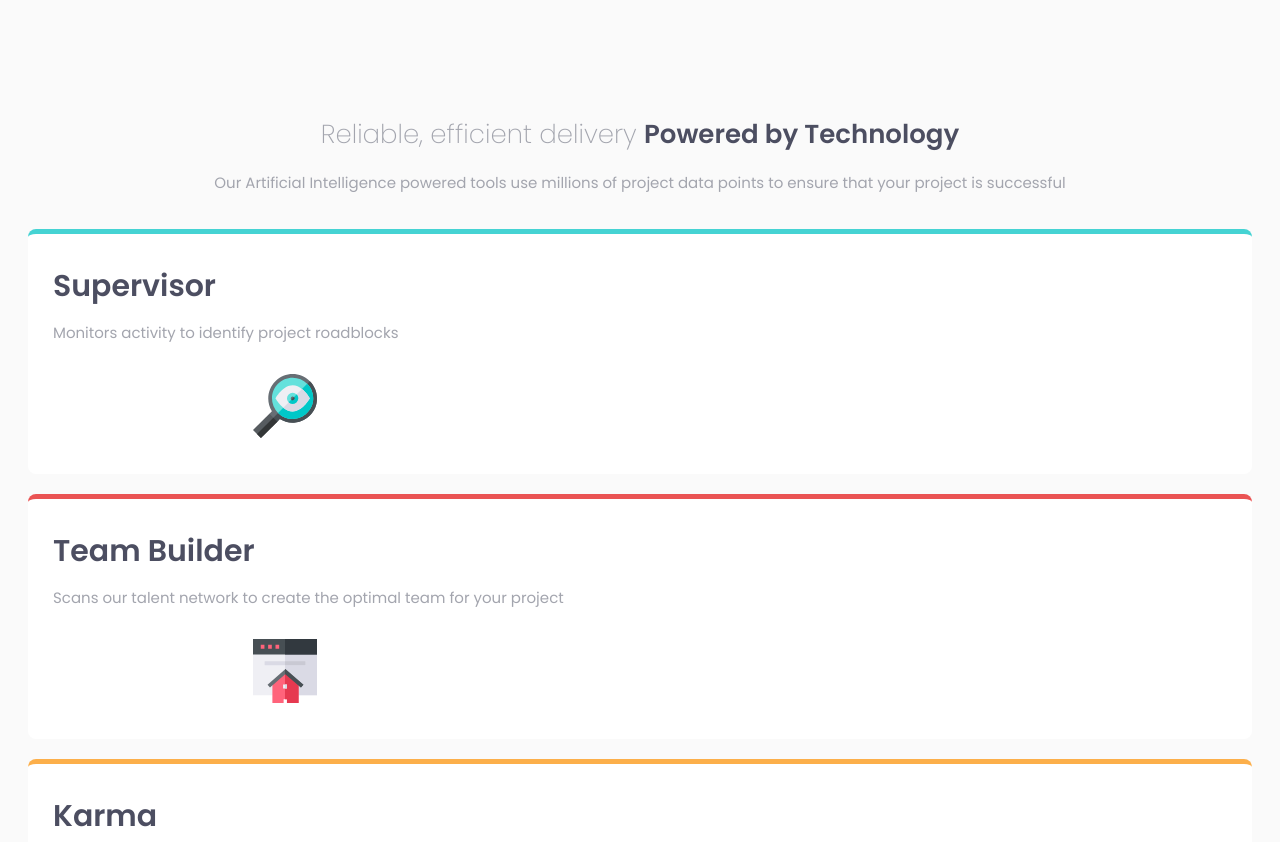
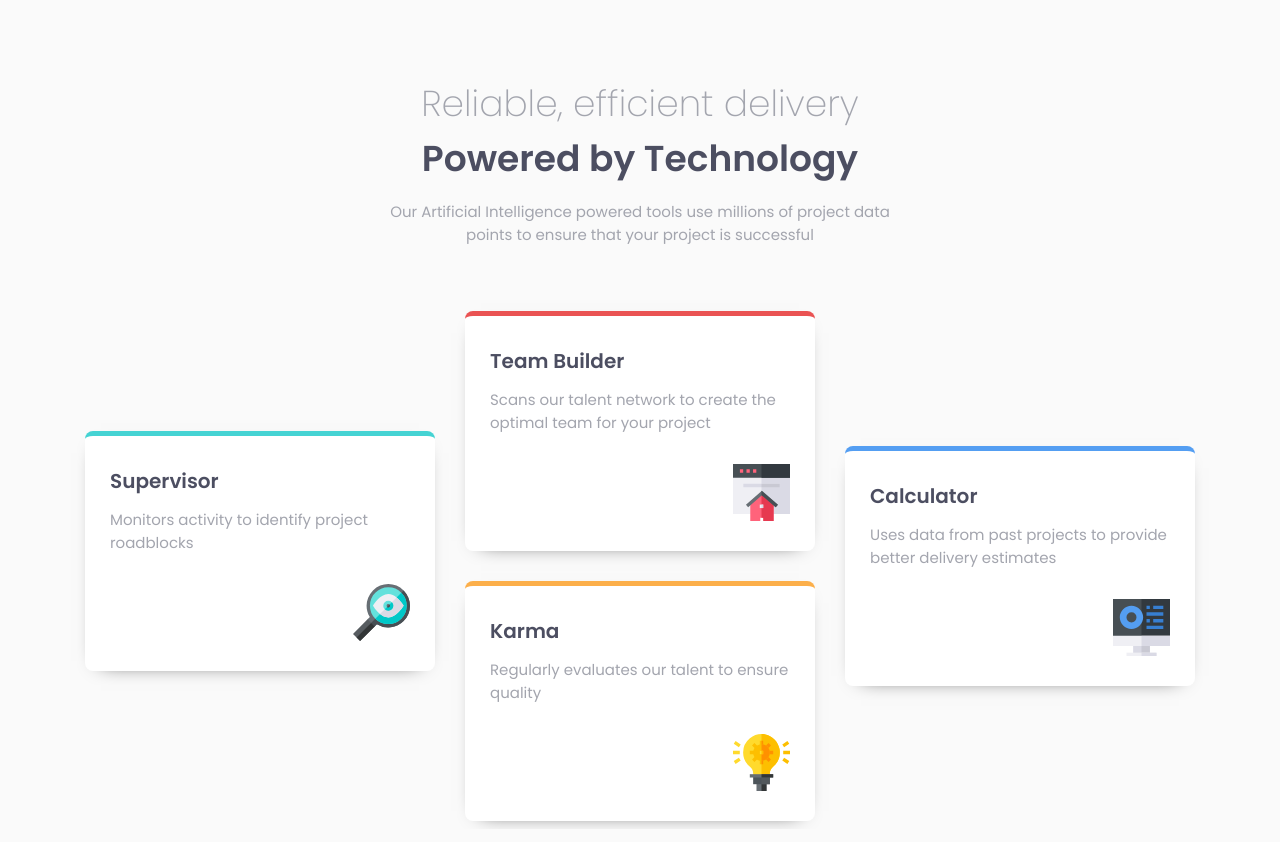
Before and after one commit to kratos19/four-card-feature-section-master, a plain HTML site: page index.html in a window 1280 px wide. Shown: the top 842 px of the page. Drawn offline with Linux system fonts and the light colour scheme.

Commit message:
Finished Four Card Feature

```diff
--- a/css/styles.css
+++ b/css/styles.css
@@ -15,11 +15,18 @@ body {
     background-color: white;
     border-radius: 8px;
     padding: 0px 25px 0 25px;
+    box-shadow: 0px 6px 20px -16px #000000;
 }
 
-.card-content .card-icons {
-    position: relative;
-    left: 200px;
+.image-wrapper {
+    display: flex;
+    justify-content: flex-end;
+}
+
+.image-wrapper .card-icons {
+    width: 57px;
+    height: 57px;
+    display: flex;
     margin: 0 0 30px 0;
 }
 
@@ -80,3 +87,65 @@ body {
 .card-description {
     margin: 0 0 30px 0;
 }
+
+@media screen and (min-width: 1111px) {
+    .desktop-wrapper {
+        width: 1110px;
+        margin: 0 auto;
+        display: grid;
+        gap: 30px;
+        grid-template-columns: 350px 350px 350px;
+        justify-content: center;
+    }
+
+    .dekstop-heading {
+        width: 510px;
+        margin: 0 auto;
+    }
+
+    .title-heading {
+        margin-bottom: 10px;
+    }
+
+    .card-heading {
+        font-size: 20px;
+        margin-top: 27px;
+    }
+
+    .grid-item:nth-child(1) {
+        margin-top: 44px;
+        margin-bottom: 30px;
+    }
+
+    .dekstop-heading .title-heading {
+        font-size: 36px;
+    }
+
+    .desktop-wrapper .grid-item:nth-child(1) {
+        margin-top: 0;
+        grid-row: 1 / 3;
+        align-self: center;
+    }
+
+    .desktop-wrapper .grid-item:nth-child(1) {
+        border-top: 5px solid hsl(180, 62%, 55%);
+    }
+
+    .desktop-wrapper .grid-item:nth-child(2) {
+        border-top: 5px solid hsl(0, 78%, 62%);
+    }
+
+    .desktop-wrapper .grid-item:nth-child(3) {
+        border-top: 5px solid hsl(34, 97%, 64%);
+        grid-column: 2;
+        grid-row: 2;
+    }
+
+    .desktop-wrapper .grid-item:nth-child(4) {
+        border-top: 5px solid hsl(212, 86%, 64%);
+        grid-column: 3;
+        grid-row: 1;
+        grid-row: 1 / 3;
+        align-self: center;
+    }
+}
--- a/index.html
+++ b/index.html
@@ -22,7 +22,7 @@
     <body>
         <main>
             <div class="grid-container">
-                <div class="grid-item">
+                <div class="grid-item dekstop-heading">
                     <h1 class="title-heading">
                         Reliable, efficient delivery
                         <span>Powered by Technology</span>
@@ -33,46 +33,54 @@
                         successful
                     </p>
                 </div>
+                <div class="desktop-wrapper">
                     <div class="grid-item card-content">
                         <h1 class="card-heading">Supervisor</h1>
                         <p class="card-description">
                             Monitors activity to identify project roadblocks
                         </p>
+                        <div class="image-wrapper">
                             <img
                                 class="card-icons"
                                 src="./images/icon-supervisor.svg"
                                 alt="Supervisor Icon"
                             />
                         </div>
+                    </div>
                     <div class="grid-item card-content">
                         <h1 class="card-heading">Team Builder</h1>
                         <p class="card-description">
-                        Scans our talent network to create the optimal team for
-                        your project
+                            Scans our talent network to create the optimal team
+                            for your project
                         </p>
+                        <div class="image-wrapper">
                             <img
                                 class="card-icons"
                                 src="./images/icon-team-builder.svg"
                                 alt="Team Builder Icon"
                             />
                         </div>
+                    </div>
                     <div class="grid-item card-content">
                         <h1 class="card-heading">Karma</h1>
                         <p class="card-description">
                             Regularly evaluates our talent to ensure quality
                         </p>
+                        <div class="image-wrapper">
                             <img
                                 class="card-icons"
                                 src="./images/icon-karma.svg"
                                 alt="Karma Icon"
                             />
                         </div>
+                    </div>
                     <div class="grid-item card-content">
                         <h1 class="card-heading">Calculator</h1>
                         <p class="card-description">
-                        Uses data from past projects to provide better delivery
-                        estimates
+                            Uses data from past projects to provide better
+                            delivery estimates
                         </p>
+                        <div class="image-wrapper">
                             <img
                                 class="card-icons"
                                 src="./images/icon-calculator.svg"
@@ -80,6 +88,8 @@
                             />
                         </div>
                     </div>
+                </div>
+            </div>
         </main>
     </body>
 </html>
```
Lines whose indentation alone changed are shown as unchanged.
